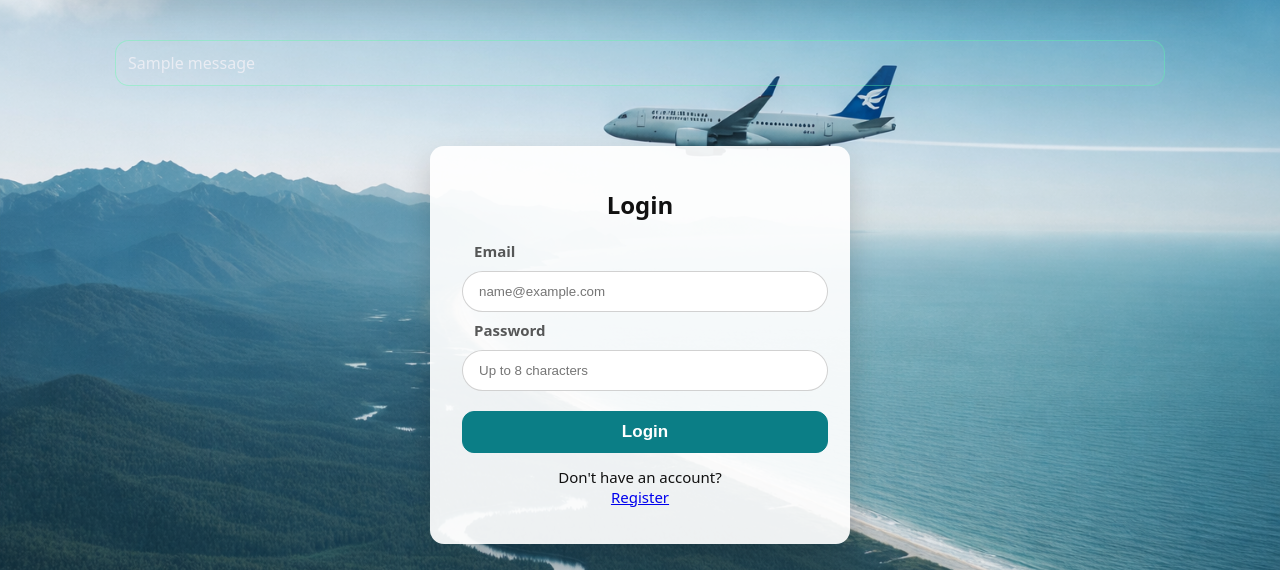
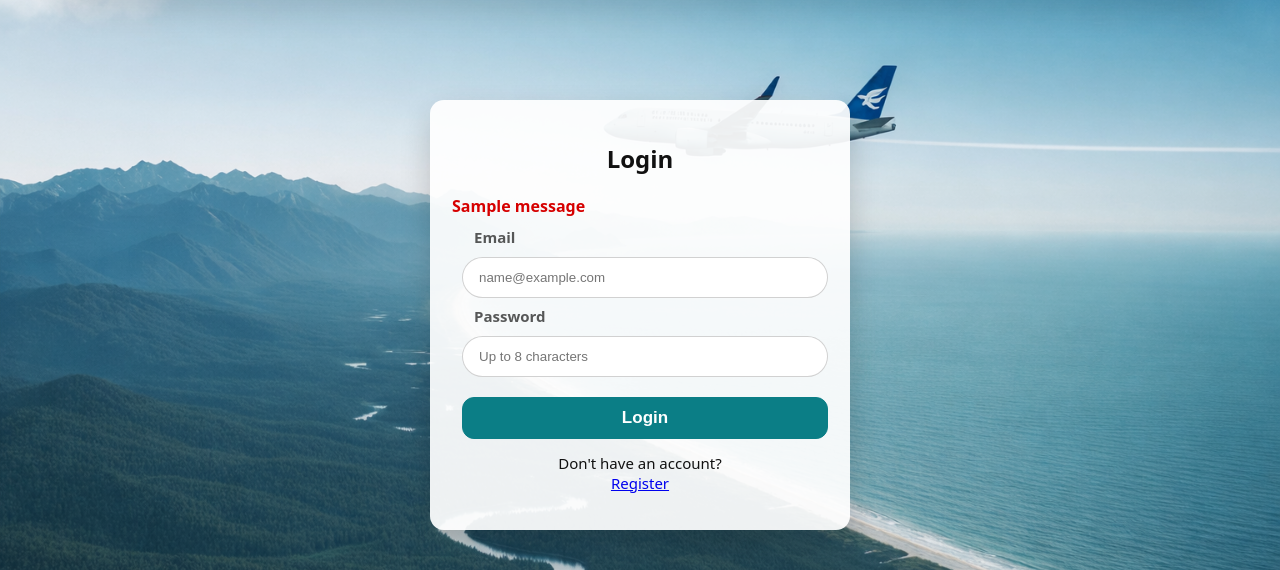
Before and after one commit to yardenaruch-source/InformationSystems, a Flask app: page /login in a window 1280 px wide. Shown: the part 74-644 px from the top of the page. Run offline with Flask 3, Linux system fonts and the light colour scheme; one stand-in notice (Sample message) is shown.

Commit message:
update base, login, style

```diff
--- a/static/css/style.css
+++ b/static/css/style.css
@@ -190,16 +190,19 @@ main.container{
    FLASH MESSAGES
    ========================= */
 .flash-wrap{
-  display: grid;
-  gap: 10px;
-  margin-bottom: 16px;
+  margin-top: 10px;
+  margin-bottom: 10px;
 }
 
 .flash{
-  padding: 11px 12px;
-  border-radius: 14px;
-  border: 1px solid rgba(255,255,255,0.18);
-  background: rgba(255,255,255,.06);
+  border: none;
+  background: transparent;
+  padding: 0;
+  margin: 0;
+  border-radius: 0;
+
+  color: #d60000;  /* red */
+  font-weight: 600;
 }
 
 .flash-success{ border-color: rgba(80,255,160,.35); }
--- a/templates/base.html
+++ b/templates/base.html
@@ -54,16 +54,6 @@
     </header>
 
     <main class="container">
-        {% with messages = get_flashed_messages(with_categories=true) %}
-          {% if messages %}
-            <div class="flash-wrap">
-              {% for category, msg in messages %}
-                <div class="flash flash-{{ category }}">{{ msg }}</div>
-              {% endfor %}
-            </div>
-          {% endif %}
-        {% endwith %}
-
         {% block content %}{% endblock %}
     </main>
 
--- a/templates/login.html
+++ b/templates/login.html
@@ -5,6 +5,16 @@
 {% block content %}
 <section class="board narrow-board">
   <h1>Login</h1>
+
+  {% with messages = get_flashed_messages(with_categories=true) %}
+    {% if messages %}
+      <div class="flash-wrap">
+        {% for category, msg in messages %}
+          <div class="flash flash-{{ category }}">{{ msg }}</div>
+        {% endfor %}
+      </div>
+    {% endif %}
+  {% endwith %}
 
   <form method="post" class="form">
 
```
